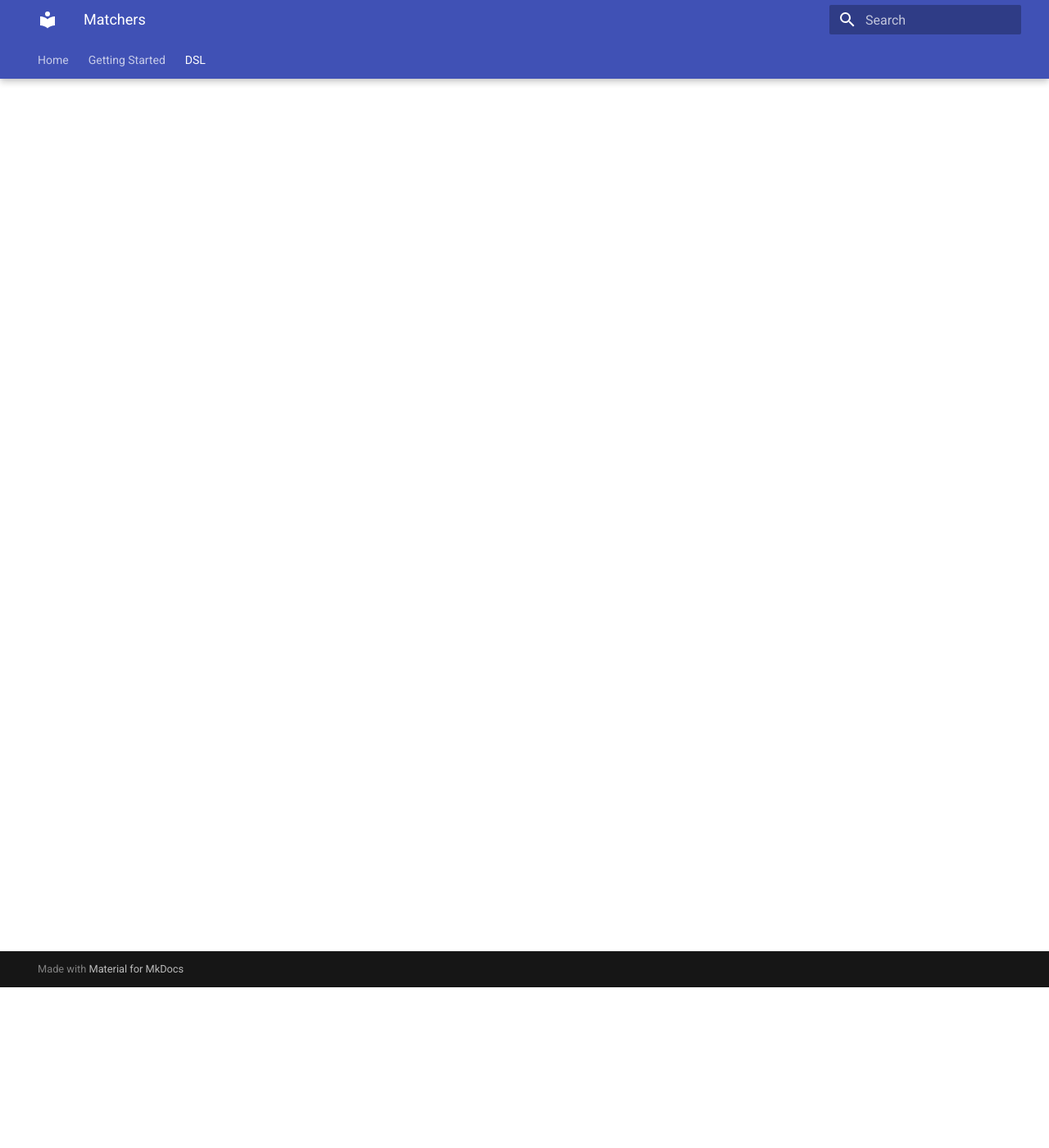
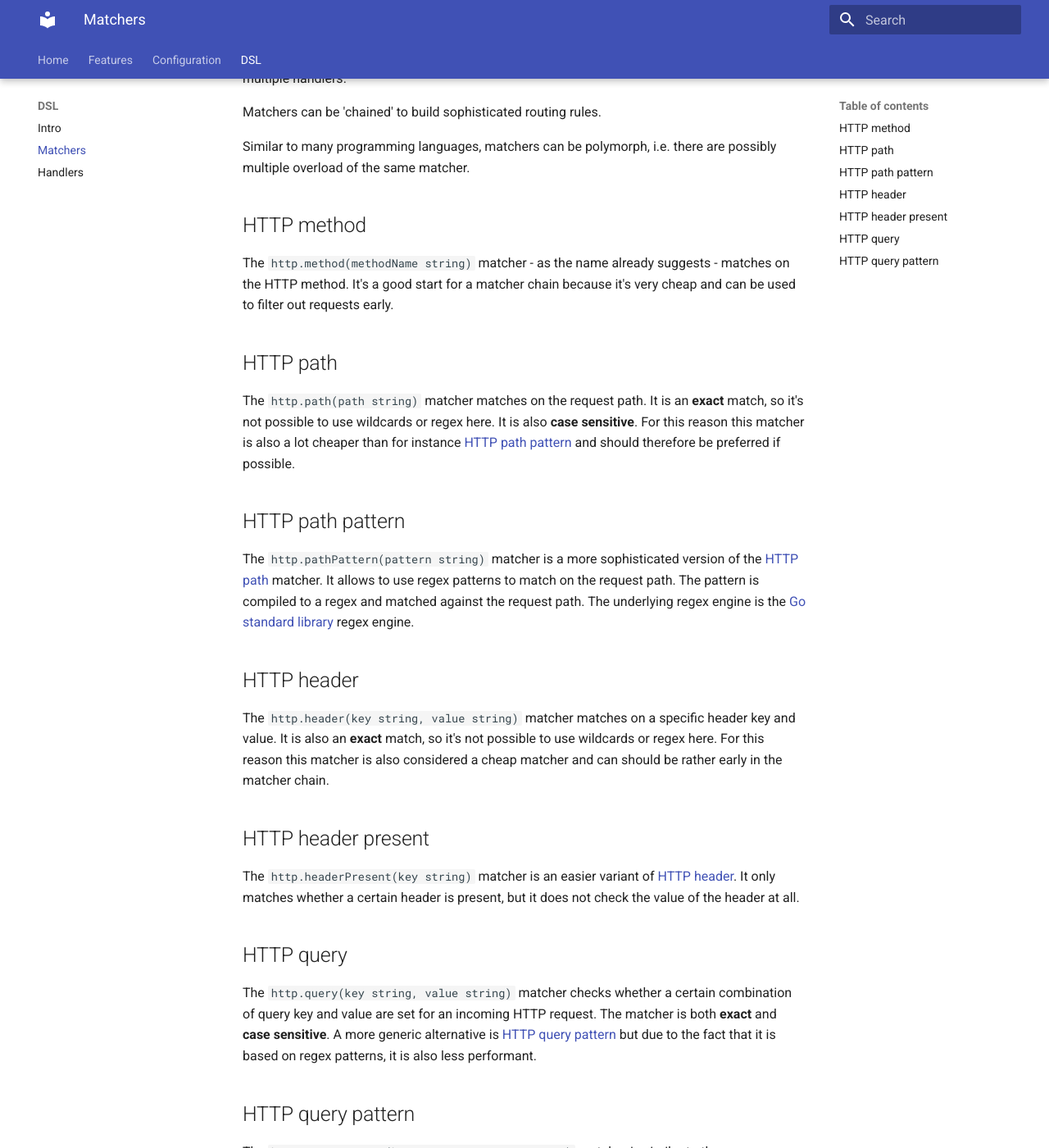
Before and after one commit to prskr/go-dito, an MkDocs documentation site: the page built from docs/dsl/matchers.md, in a window 1280 px wide and 1400 px high, scrolled down 196 px. Shown: the whole window at 82% size. Built offline with MkDocs 1.6.1 and Material for MkDocs 9.7.7, drawn with Linux system fonts in a browser that asks for light colours; some of the changed text lies outside the part shown.

Commit message:
docs: document basic usage

```diff
--- a/docs/dsl/matchers.md
+++ b/docs/dsl/matchers.md
@@ -1 +1,49 @@
 # Request matchers
+
+Request matchers are used in basically every kind of server configuration.
+They are matching against properties of an incoming HTTP request and are helping `go-dito` to distinguish between multiple handlers.
+
+Matchers can be 'chained' to build sophisticated routing rules.
+
+Similar to many programming languages, matchers can be polymorph, i.e. there are possibly multiple overload of the same matcher.
+
+## HTTP method
+
+The `http.method(methodName string)` matcher - as the name already suggests - matches on the HTTP method.
+It's a good start for a matcher chain because it's very cheap and can be used to filter out requests early.
+
+
+## HTTP path
+
+The `http.path(path string)` matcher matches on the request path.
+It is an **exact** match, so it's not possible to use wildcards or regex here.
+It is also **case sensitive**.
+For this reason this matcher is also a lot cheaper than for instance [HTTP path pattern](#http-path-pattern) and should therefore be preferred if possible.
+
+## HTTP path pattern
+
+The `http.pathPattern(pattern string)` matcher is a more sophisticated version of the [HTTP path](#http-path) matcher.
+It allows to use regex patterns to match on the request path.
+The pattern is compiled to a regex and matched against the request path.
+The underlying regex engine is the [Go standard library](https://pkg.go.dev/regexp) regex engine.
+
+## HTTP header
+
+The `http.header(key string, value string)` matcher matches on a specific header key and value.
+It is also an **exact** match, so it's not possible to use wildcards or regex here.
+For this reason this matcher is also considered a cheap matcher and can should be rather early in the matcher chain.
+
+## HTTP header present
+
+The `http.headerPresent(key string)` matcher is an easier variant of [HTTP header](#http-header).
+It only matches whether a certain header is present, but it does not check the value of the header at all.
+
+## HTTP query
+
+The `http.query(key string, value string)` matcher checks whether a certain combination of query key and value are set for an incoming HTTP request.
+The matcher is both **exact** and **case sensitive**.
+A more generic alternative is [HTTP query pattern](#http-query-pattern) but due to the fact that it is based on regex patterns, it is also less performant.
+
+## HTTP query pattern
+
+The `http.queryPattern(key string, pattern string)` matcher is similar to the aforementioned [HTTP query](#http-query) matcher but uses a regex pattern instead of an exact string to match the query value.
--- a/mkdocs.yml
+++ b/mkdocs.yml
@@ -1,17 +1,39 @@
 site_name: go-dito docs
 site_url: https://docs.dito.icb4dc0.de
+
 theme:
   name: material
   features:
     - navigation.tabs
     - navigation.tabs.sticky
     - search.suggest
+    - content.code.copy
+    - content.code.select
+
 plugins:
   - search
+
 nav:
-  - Home: index.md
-  - Getting Started:
-      - Installation: getting_started/installation.md
-      - Configuration: getting_started/configuration.md
+  - Home:
+      - About: index.md
+      - Getting Started: getting_started.md
+  - Features:
+      - Plain HTTP: features/plain_http.md
+      - OpenAPI: features/openapi.md
+      - GraphQL: features/graphql.md
+  - Configuration:
+      - Basics: configuration/basics.md
+      - Plain HTTP: configuration/plain_http.md
   - DSL:
+      - Intro: dsl/intro.md
       - Matchers: dsl/matchers.md
+      - Handlers: dsl/handlers.md
+
+markdown_extensions:
+  - pymdownx.highlight:
+      anchor_linenums: true
+      line_spans: __span
+      pygments_lang_class: true
+  - pymdownx.inlinehilite
+  - pymdownx.snippets
+  - pymdownx.superfences
```
Also changed, not shown: README.md (+6 -0 lines), docs/configuration/basics.md (added, +35 -0 lines), docs/configuration/plain_http.md (added, +24 -0 lines), docs/dsl/handlers.md (added, +31 -0 lines), docs/dsl/intro.md (added, +8 -0 lines), docs/getting_started/configuration.md (deleted, +0 -21 lines), docs/getting_started.md (renamed from docs/getting_started/installation.md).
